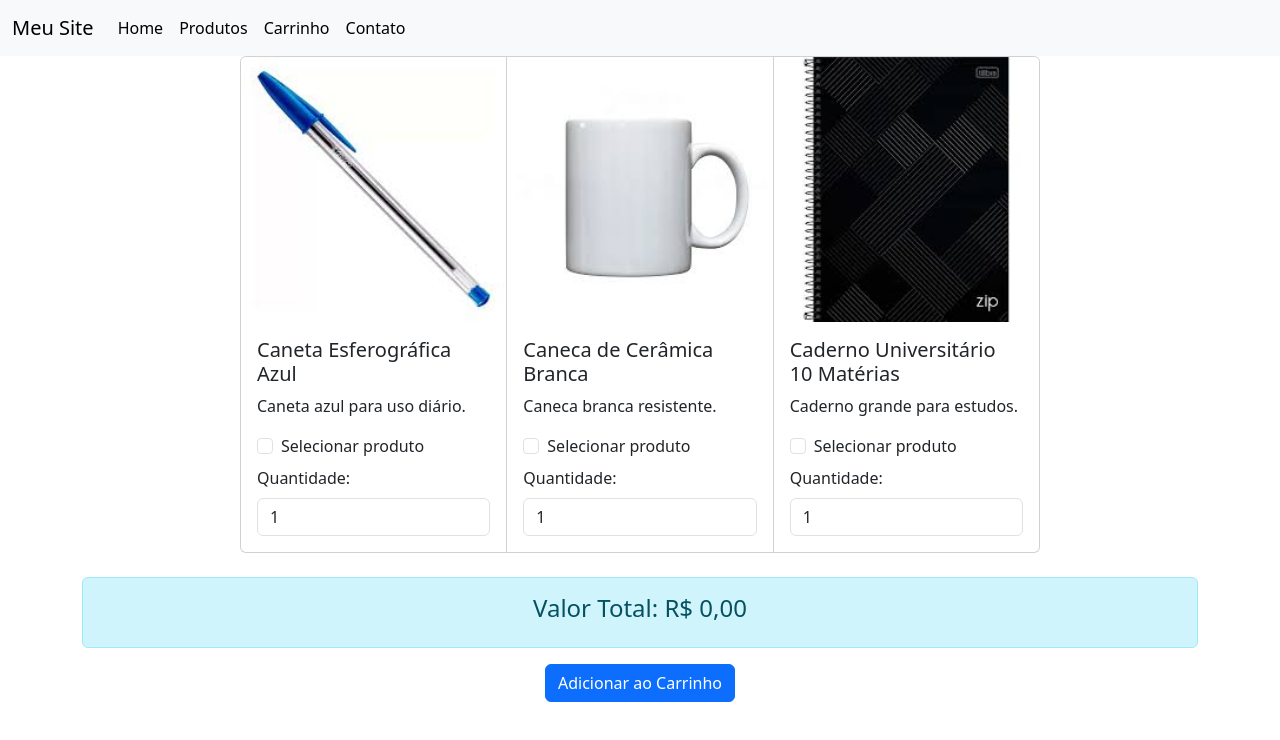
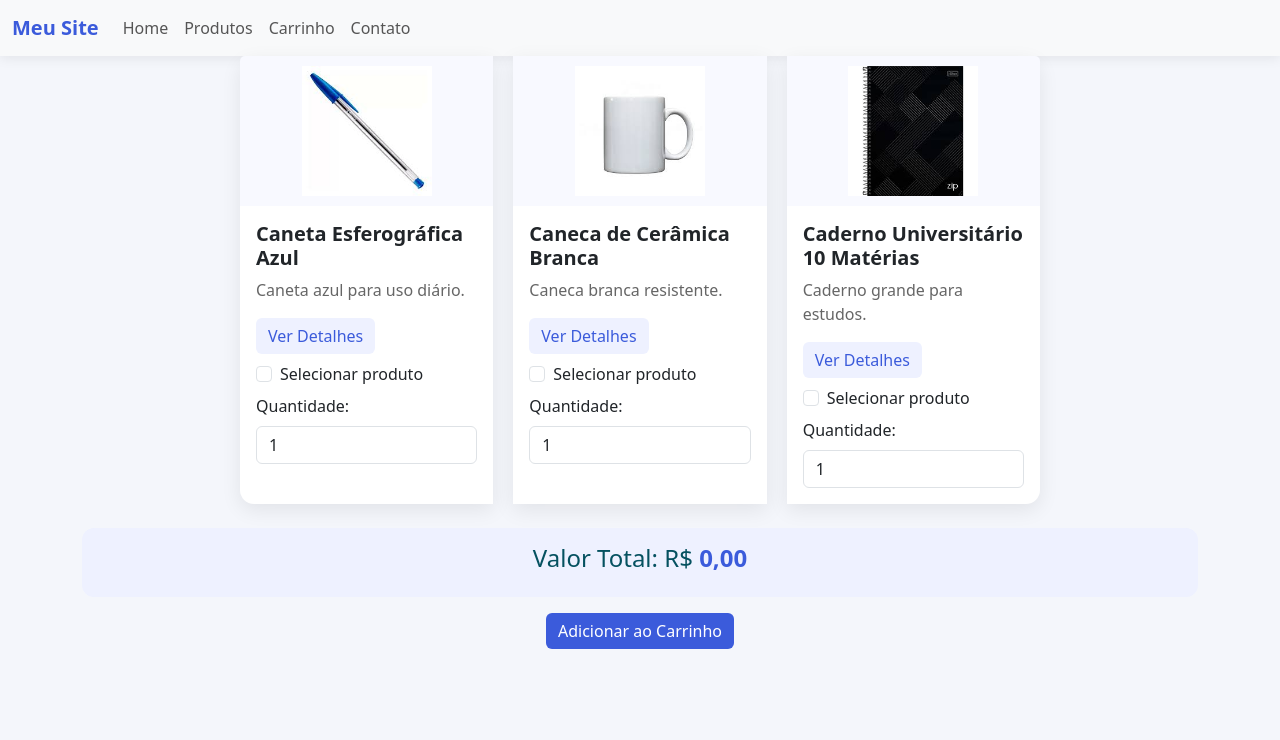
Before and after one commit to ArthurPrudente2006/meu-projeto-web, a plain HTML site: page produtos.html in a window 1280 px wide. Drawn offline with nearby package versions, Linux system fonts and the light colour scheme; no server answers.

Commit message:
me perdi completamente

```diff
--- a/produtos.html
+++ b/produtos.html
@@ -7,11 +7,17 @@
     <title>Meu projeto Web</title>
 
     <link href="https://cdn.jsdelivr.net/npm/bootstrap@5.3.2/dist/css/bootstrap.min.css" rel="stylesheet">
-
+    <link rel="stylesheet" href="style.css">
     <style>
         div.card-group {
             width: 800px;
             margin: auto;
+        }
+
+        .card-img-top {
+            max-height: 150px;
+            object-fit: contain;
+            padding: 10px;
         }
     </style>
 
@@ -58,6 +64,12 @@
 
                 <p class="card-text">Caneta azul para uso diário.</p>
 
+                <button class="btn btn-secondary mb-2" data-bs-toggle="modal" data-bs-target="#modalProduto"
+                    data-nome="Caneta Esferográfica Azul" data-descricao="Caneta azul para uso diário."
+                    data-preco="10.00">
+                    Ver Detalhes
+                </button>
+
                 <div class="form-check mb-2">
                     <input class="form-check-input item-produto" type="checkbox" value="10.00">
                     <label class="form-check-label">Selecionar produto</label>
@@ -69,7 +81,6 @@
             </div>
         </div>
 
-
         <div class="card">
             <img src="imagens/caneca.jpg" class="card-img-top">
 
@@ -78,6 +89,11 @@
                 <h5 class="card-title">Caneca de Cerâmica Branca</h5>
 
                 <p class="card-text">Caneca branca resistente.</p>
+
+                <button class="btn btn-secondary mb-2" data-bs-toggle="modal" data-bs-target="#modalProduto"
+                    data-nome="Caneca de Cerâmica Branca" data-descricao="Caneca branca resistente." data-preco="50.00">
+                    Ver Detalhes
+                </button>
 
                 <div class="form-check mb-2">
                     <input class="form-check-input item-produto" type="checkbox" value="50.00">
@@ -90,7 +106,6 @@
             </div>
         </div>
 
-
         <div class="card">
             <img src="imagens/caderno.jpg" class="card-img-top">
 
@@ -99,6 +114,12 @@
                 <h5 class="card-title">Caderno Universitário 10 Matérias</h5>
 
                 <p class="card-text">Caderno grande para estudos.</p>
+
+                <button class="btn btn-secondary mb-2" data-bs-toggle="modal" data-bs-target="#modalProduto"
+                    data-nome="Caderno Universitário 10 Matérias" data-descricao="Caderno grande para estudos."
+                    data-preco="30.00">
+                    Ver Detalhes
+                </button>
 
                 <div class="form-check mb-2">
                     <input class="form-check-input item-produto" type="checkbox" value="30.00">
@@ -112,7 +133,6 @@
         </div>
 
     </div>
-
 
     <div class="container my-4">
 
@@ -134,7 +154,41 @@
 
     </div>
 
+    <div class="modal fade" id="modalProduto" tabindex="-1">
+
+        <div class="modal-dialog">
+
+            <div class="modal-content">
+
+                <div class="modal-header">
+
+                    <h5 class="modal-title" id="modalTitulo"></h5>
+
+                    <button type="button" class="btn-close" data-bs-dismiss="modal"></button>
+
+                </div>
+
+                <div class="modal-body">
+
+                    <p id="modalDescricao"></p>
+
+                    <p><strong>Preço: R$ <span id="modalPreco"></span></strong></p>
+
+                </div>
+
+                <div class="modal-footer">
+
+                    <button class="btn btn-secondary" data-bs-dismiss="modal">Fechar</button>
+
+                </div>
+
+            </div>
+        </div>
+    </div>
+
     <script type="module" src="js/main.js"></script>
+
+    <script src="https://cdn.jsdelivr.net/npm/bootstrap@5.3.2/dist/js/bootstrap.bundle.min.js"></script>
 
 </body>
 
--- /dev/null
+++ b/style.css
@@ -0,0 +1,87 @@
+body {
+    background: #f4f6fb;
+    font-family: system-ui, -apple-system, "Segoe UI", Roboto;
+}
+
+.navbar {
+    background: #ffffff;
+    box-shadow: 0 2px 12px rgba(0, 0, 0, 0.08);
+}
+
+.navbar-brand {
+    font-weight: 700;
+    color: #3b5bdb;
+}
+
+.nav-link {
+    color: #555 !important;
+    font-weight: 500;
+}
+
+.nav-link:hover {
+    color: #3b5bdb !important;
+}
+
+.card-group {
+    width: 900px;
+    margin: auto;
+    gap: 20px;
+    margin-top: 40px;
+}
+
+.card {
+    border: none;
+    border-radius: 14px;
+    box-shadow: 0 6px 20px rgba(0, 0, 0, 0.08);
+    transition: all .25s ease;
+}
+
+.card:hover {
+    transform: translateY(-6px);
+    box-shadow: 0 14px 35px rgba(0, 0, 0, 0.12);
+}
+
+.card-img-top {
+    max-height: 150px;
+    object-fit: contain;
+    padding: 20px;
+    background: #f8f9ff;
+}
+
+.card-title {
+    font-weight: 600;
+}
+
+.card-text {
+    color: #666;
+}
+
+.btn-primary {
+    background: #3b5bdb;
+    border: none;
+}
+
+.btn-primary:hover {
+    background: #2f49c5;
+}
+
+.btn-secondary {
+    background: #eef1ff;
+    color: #3b5bdb;
+    border: none;
+}
+
+.btn-secondary:hover {
+    background: #dfe4ff;
+}
+
+.alert {
+    border-radius: 12px;
+    background: #eef1ff;
+    border: none;
+}
+
+#valor-total {
+    color: #3b5bdb;
+    font-weight: 700;
+}
```
Also changed, not shown: carrinho.html (+1 -0 lines), contato.html (+1 -1 lines), index.html (+1 -1 lines).
